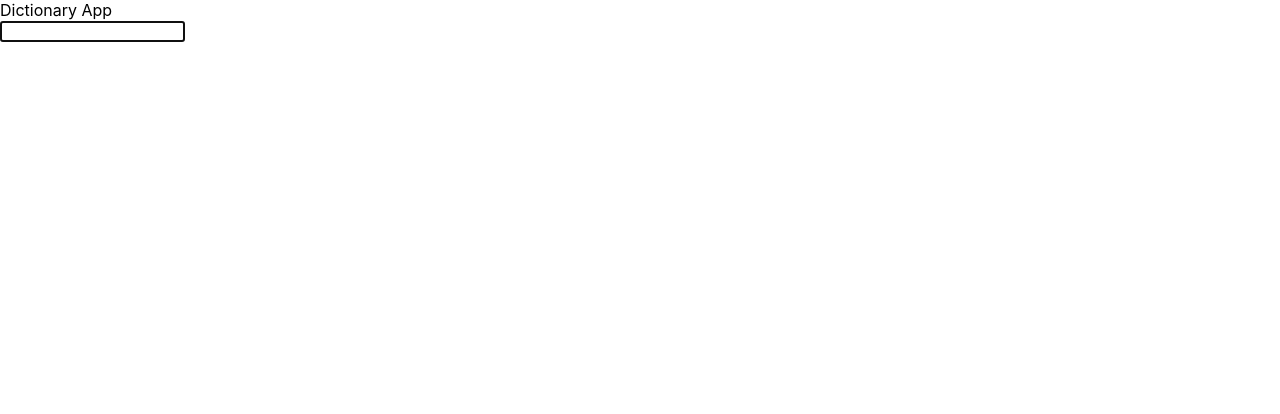
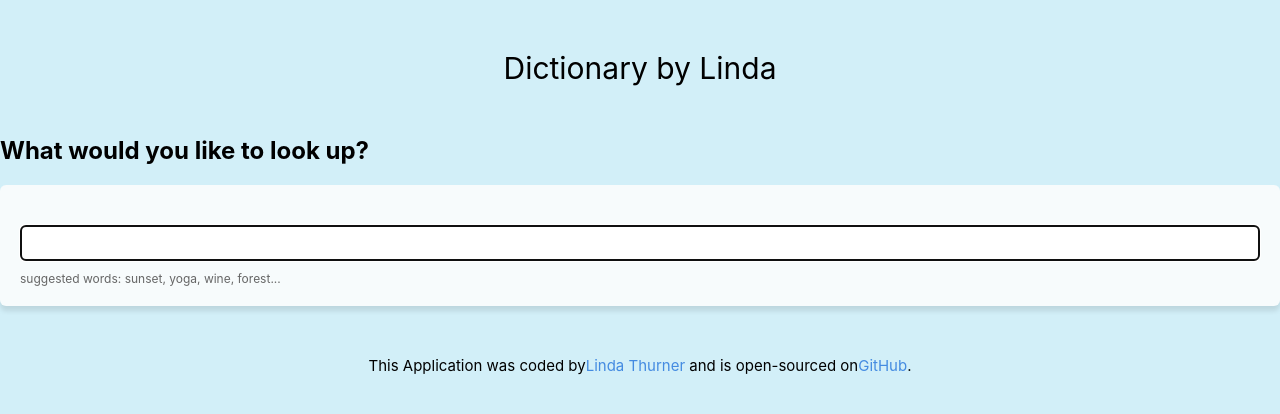
Before and after one commit to lindath0905/dictionary-app, a React (Create React App) app: page / in a window 1280 px wide. Shown: the top 414 px of the page. Built offline with nearby package versions, Linux system fonts and the light colour scheme.

Commit message:
startet css

```diff
--- a/src/App.css
+++ b/src/App.css
@@ -0,0 +1,20 @@
+body {
+  background-color: rgb(210, 239, 248);
+}
+
+header {
+  text-align: center;
+  font-size: 30px;
+  margin: 50px 0
+}
+
+a {
+  color: #448be1;
+  text-decoration: none;
+}
+
+footer {
+  text-align: center;
+  font-size: 15px;
+  margin-top: 50px;
+}
--- a/src/App.js
+++ b/src/App.js
@@ -4,8 +4,19 @@ import Dictionary from "./Dictionary";
 function App() {
   return (
     <div className="App">
-      <header className="App-header">Dictionary App</header>
+      <header className="App-header">Dictionary by Linda
+      </header>
+      <h2>What would you like to look up?</h2>
       <Dictionary />
+
+      <footer className="App-footer">
+        <p>
+          This Application was coded by
+          <a href="https://github.com/lindath0905">Linda Thurner</a> and is
+          open-sourced on
+          <a href="https://github.com/">GitHub</a>.
+        </p>
+      </footer>
     </div>
   );
 }
--- a/src/Dictionary.css
+++ b/src/Dictionary.css
@@ -0,0 +1,23 @@
+.Dictionary section {
+    padding: 20px;
+    margin: 20px 0;
+    background-color: rgb(247, 251, 252);
+    box-shadow: 0px 5px 5px rgba(0, 0, 0, 0.1);
+    border-radius: 6px;
+
+}
+
+.Dictionary input[type="search"] {
+    width: 100%;
+    padding: 10px;
+    margin-top: 20px;
+    font-size: 12px;
+    border: 1px solid #ccc;
+    border-radius: 5px;
+}
+
+.Dictionary .hint {
+    font-size: 12px;
+    color: #666;
+    margin-top: 10px;
+}
--- a/src/Dictionary.js
+++ b/src/Dictionary.js
@@ -26,9 +26,14 @@ export default function Dictionary() {
 
   return (
     <div className="Dictionary">
-      <form onSubmit={search}>
-        <input type="search" autofocus="on" onChange={handleKeywordChange} />
-      </form>
+      <section>
+        <form onSubmit={search}>
+          <input type="search" autofocus="on" onChange={handleKeywordChange} />
+        </form>
+        <div className="hint">
+          suggested words: sunset, yoga, wine, forest...
+        </div>
+      </section>
       <Results results={results} />
     </div>
   );
--- /dev/null
+++ b/src/Results.css
@@ -0,0 +1,5 @@
+.Results h2 {
+ 	font-size: 36px;
+ 	font-weight: bold;
+ 	margin-bottom: 0;
+ 	margin-top: 0;}
--- a/src/Results.js
+++ b/src/Results.js
@@ -1,11 +1,13 @@
 import React from "react";
 import Meaning from "./Meaning";
 import Phonetic from "./Phonetic";
+import "./Results.css";
 
 export default function Results(props) {
   if (props.results) {
     return (
       <div className="Results">
+        <section>
           <h2>{props.results.word}</h2>
           {props.results.phonetics.map(function (phonetic, index) {
             return (
@@ -13,12 +15,13 @@ export default function Results(props) {
                 <Phonetic phonetic={phonetic} />
               </div>
             );
-        })}
+          })}{" "}
+        </section>
         {props.results.meanings.map(function (meaning, index) {
           return (
-            <div key={index}>
+            <section key={index}>
               <Meaning meaning={meaning} />
-            </div>
+            </section>
           );
         })}
       </div>
```
Lines whose indentation alone changed are shown as unchanged.
